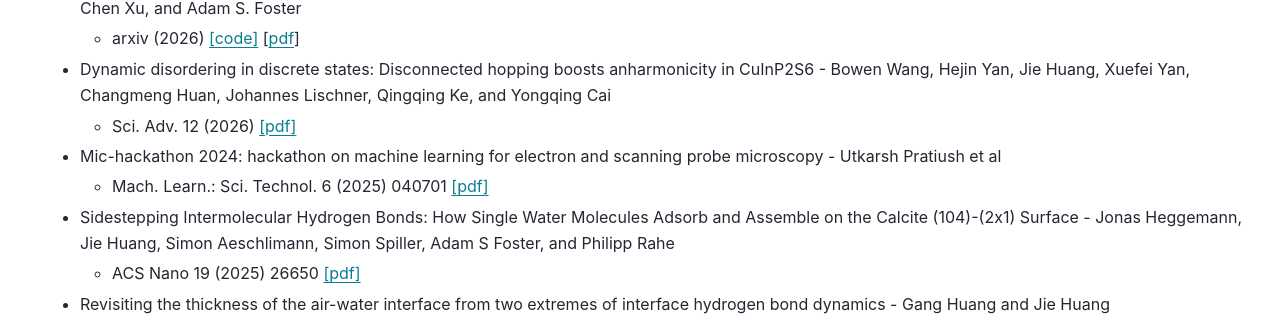
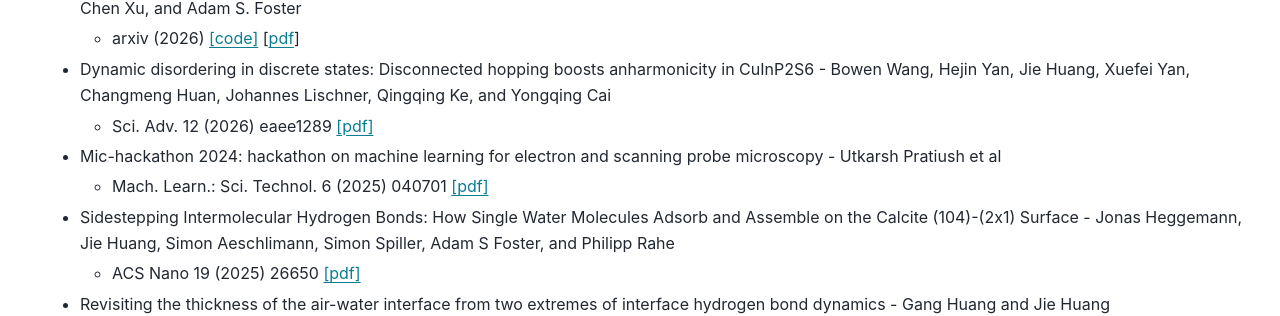
Before and after one commit to way2ml/way2ml.github.io, a Sphinx documentation site: the page built from doc/publications.md, in a window 1280 px wide. Shown: the part 246-562 px from the top of the page. Built offline with Sphinx 7.4.7 and the PyData theme 0.15.4, drawn with Linux system fonts in a browser that asks for light colours.

Commit message:
Fix publication reference for Dynamic disordering paper
Updated publication details for accuracy and added missing identifiers.

```diff
--- a/doc/publications.md
+++ b/doc/publications.md
@@ -2,7 +2,7 @@
 - Improving atomic force microscopy structure discovery via style-translation - Jie Huang, Niko Oinonen, Fabio Priante, Filippo Federici Canova, Lauri Kurki, Chen Xu, and Adam S. Foster
   - arxiv (2026) <a href="https://github.com/SINGROUP/StyleTransAugment" target="_blank" rel="noopener">[code]</a> [[pdf](https://arxiv.org/pdf/2509.02240)]
 - Dynamic disordering in discrete states: Disconnected hopping boosts anharmonicity in CuInP2S6 - Bowen Wang, Hejin Yan, Jie Huang, Xuefei Yan, Changmeng Huan, Johannes Lischner, Qingqing Ke, and Yongqing Cai
-  - Sci. Adv. 12 (2026) <a href="./_static/publications/2026_sciadv.pdf" target="_blank" rel="noopener">[pdf]</a>
+  - Sci. Adv. 12 (2026) eaee1289 <a href="./_static/publications/2026_sciadv.pdf" target="_blank" rel="noopener">[pdf]</a>
 - Mic-hackathon 2024: hackathon on machine learning for electron and scanning probe microscopy - Utkarsh Pratiush et al
   - Mach. Learn.: Sci. Technol. 6 (2025) 040701 <a href="./_static/publications/2025_hackthon.pdf" target="_blank" rel="noopener">[pdf]</a>
 - Sidestepping Intermolecular Hydrogen Bonds: How Single Water Molecules Adsorb and Assemble on the Calcite (104)-(2x1) Surface - Jonas Heggemann, Jie Huang, Simon Aeschlimann, Simon Spiller, Adam S Foster, and Philipp Rahe
```
